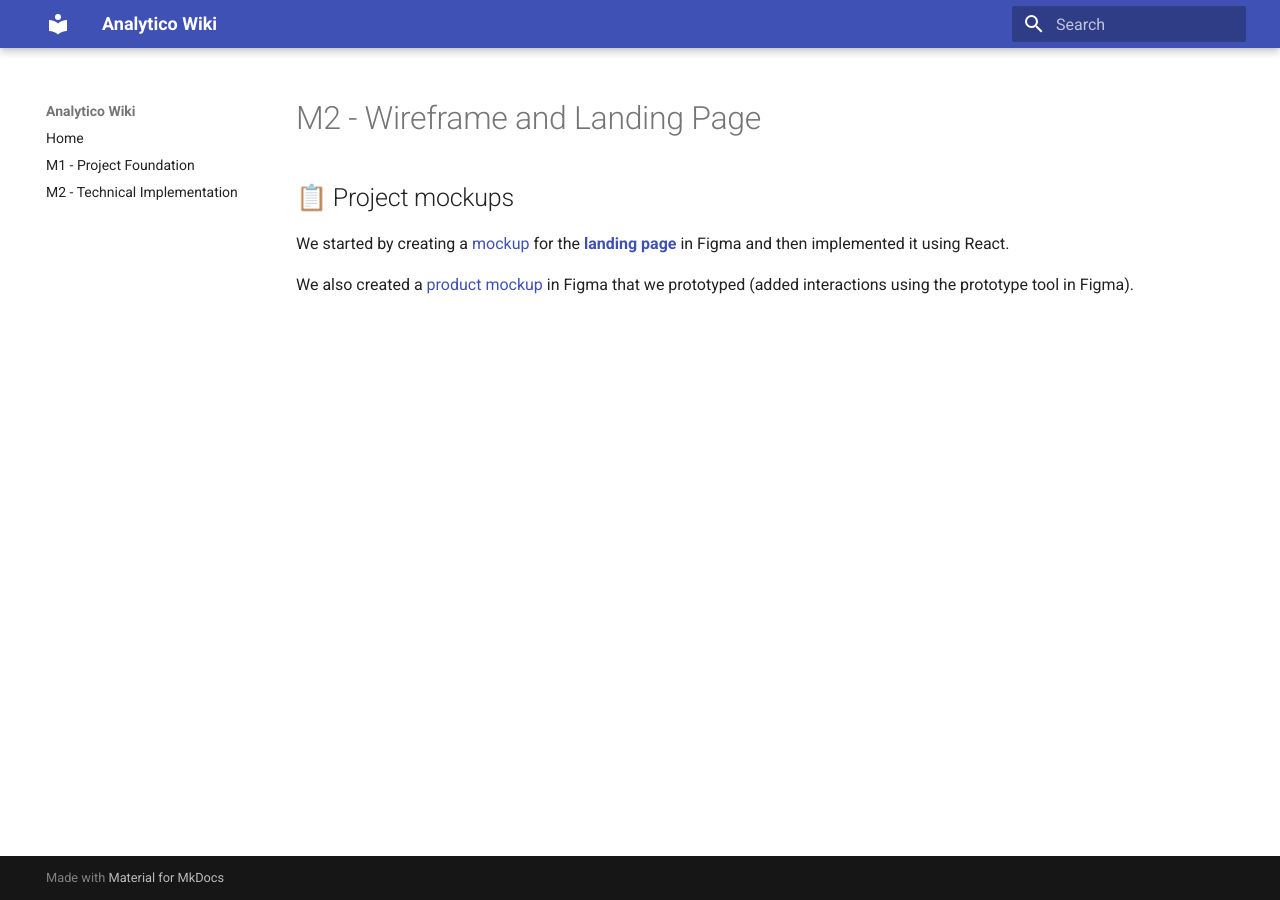
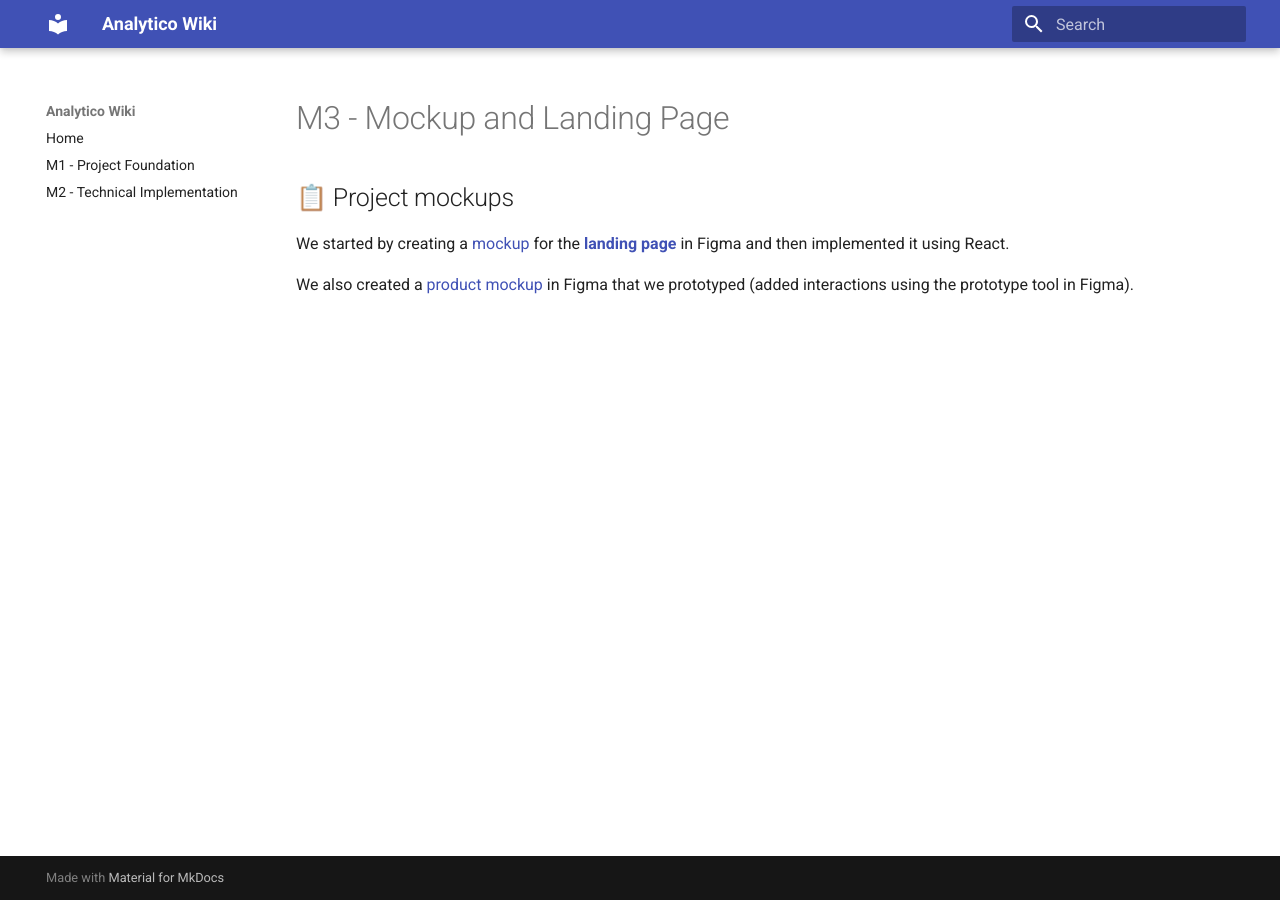
Before and after one commit to VladCostin4/analytico, an MkDocs documentation site: the page built from docs/m3.md, in a window 1280 px wide. Built offline with MkDocs 1.6.1 and Material for MkDocs 9.7.7, drawn with Linux system fonts in a browser that asks for light colours.

Commit message:
Fixed typo

```diff
--- a/docs/m3.md
+++ b/docs/m3.md
@@ -1,4 +1,4 @@
-# M2 - Wireframe and Landing Page
+# M3 - Mockup and Landing Page
 
 ## 📋 Project mockups
 
```
